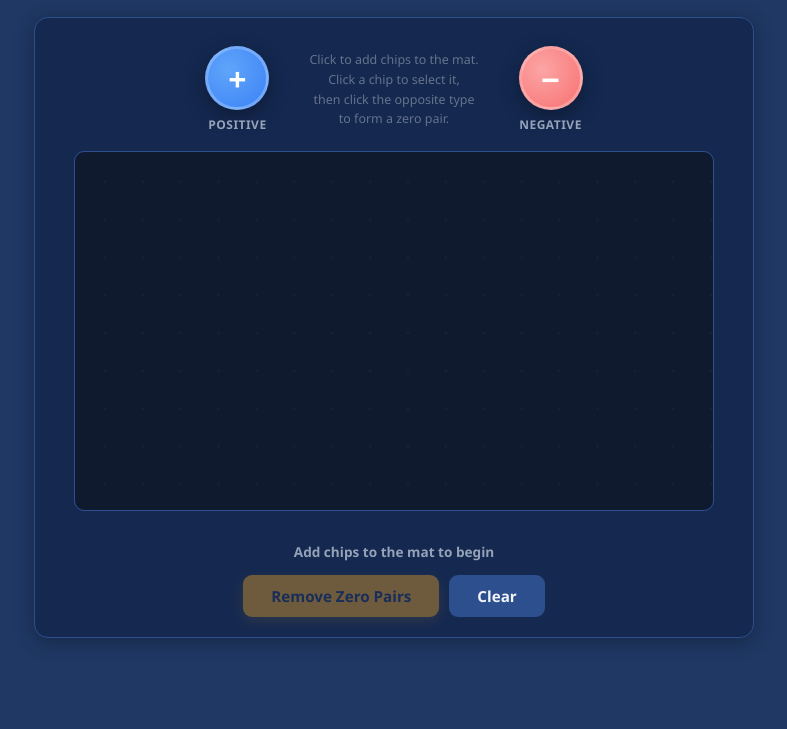
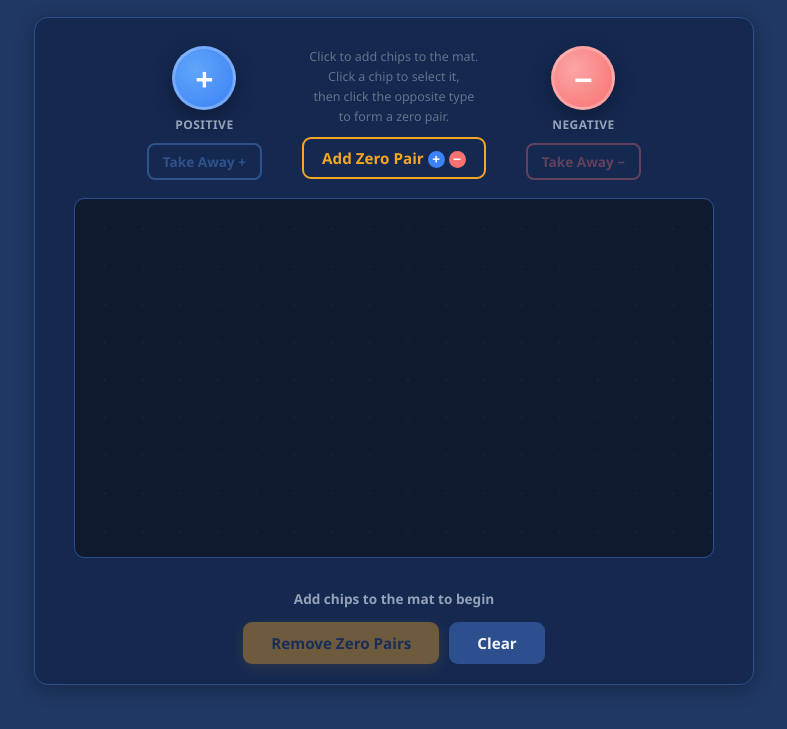
Before and after one commit to anjohnso-sys/mrj-math7, a plain HTML site: page unit1/Unit1_IntegerChips.html in a window 1280 px wide. Shown: the part 87-816 px from the top of the page, without its empty margins (246-1033 px from the left). Drawn offline with Linux system fonts and the light colour scheme.

Commit message:
Add files via upload

```diff
--- a/unit1/Unit1_IntegerChips.html
+++ b/unit1/Unit1_IntegerChips.html
@@ -75,6 +75,34 @@
     pointer-events: none;
   }
 
+  .bank-col, .bank-center {
+    display: flex; flex-direction: column; align-items: center; gap: 10px;
+  }
+
+  .take-btn {
+    padding: 7px 14px; border-radius: 8px;
+    background: transparent; font-family: inherit;
+    font-size: 0.85rem; font-weight: 700; cursor: pointer;
+    transition: transform 0.1s, background 0.1s;
+  }
+  .take-btn:active { transform: scale(0.95); }
+  .take-btn:disabled { opacity: 0.35; cursor: not-allowed; transform: none; }
+  .take-btn.pos { color: #60a5fa; border: 2px solid #60a5fa; }
+  .take-btn.neg { color: #f87171; border: 2px solid #f87171; }
+  .take-btn.pos:hover:not(:disabled) { background: rgba(96,165,250,0.15); }
+  .take-btn.neg:hover:not(:disabled) { background: rgba(248,113,113,0.15); }
+
+  .btn.btn-zero {
+    padding: 9px 18px;
+    background: #142850; color: #F5A623;
+    border: 2px solid #F5A623;
+  }
+  .btn.btn-zero:hover:not(:disabled) { background: rgba(245,166,35,0.15); }
+  .btn-zero .mini { display: inline-block; width: 1.25em; height: 1.25em; line-height: 1.2em;
+    border-radius: 50%; color: white; font-weight: 900; text-align: center; font-size: 0.9em; }
+  .btn-zero .mini.pos { background: #3b82f6; }
+  .btn-zero .mini.neg { background: #f87171; }
+
   /* ── CANVAS ── */
   .canvas-wrap { width: 100%; display: flex; justify-content: center; }
   canvas {
@@ -121,17 +149,28 @@
 <div class="card">
 
   <div class="chip-bank">
+    <div class="bank-col">
       <div class="bank-btn pos" onclick="addChip('+')">
         <div class="bank-circle">+</div>
         <span class="bank-label">Positive</span>
       </div>
+      <button class="take-btn pos" id="btnTakePos" onclick="takeAway('+')" disabled>Take Away +</button>
+    </div>
+    <div class="bank-center">
       <div class="bank-hint">
         Click to add chips to the mat.<br>
         Click a chip to select it,<br>then click the opposite type<br>to form a zero pair.
       </div>
+      <button class="btn btn-zero" id="btnZeroPair" onclick="addZeroPair()">
+        Add Zero Pair <span class="mini pos">+</span> <span class="mini neg">−</span>
+      </button>
+    </div>
+    <div class="bank-col">
       <div class="bank-btn neg" onclick="addChip('-')">
         <div class="bank-circle">−</div>
         <span class="bank-label">Negative</span>
+      </div>
+      <button class="take-btn neg" id="btnTakeNeg" onclick="takeAway('-')" disabled>Take Away −</button>
     </div>
   </div>
 
@@ -186,6 +225,7 @@ const POS_LIGHT = '#60a5fa';
 const NEG_BASE  = '#f87171';
 const NEG_LIGHT = '#fca5a5';
 const GOLD      = '#F5A623';
+const FLASH_MS  = 900;
 
 // ── Layout engine ─────────────────────────────────────────────────────────────
 // Assigns targetX/Y to every chip based on current pairing state.
@@ -235,6 +275,37 @@ function addChip(type) {
   reLayout();
   renderUI();
   scheduleRaf();
+  return chips[chips.length - 1];
+}
+
+// ── Add zero pair (one + and one −, side by side) ─────────────────────────────
+function addZeroPair() {
+  const activeCount = chips.filter(c => c.state !== 'removing').length;
+  if (activeCount + 2 > MAX_CHIPS) return;
+  const p = addChip('+');
+  const n = addChip('-');
+  p.flash = n.flash = FLASH_MS; // brief gold ring so the pair's arrival is visible
+}
+
+// ── Take away a single chip ───────────────────────────────────────────────────
+// Prefers the most recent unpaired chip; if only paired ones remain, unlinks the partner.
+function takeAway(type) {
+  const candidates = chips.filter(c => c.type === type && c.state !== 'removing');
+  const chip = [...candidates].reverse().find(c => !c.paired) || candidates[candidates.length - 1];
+  if (!chip) return;
+
+  if (chip.paired) {
+    const partner = chips.find(c => c.id === chip.pairedWithId);
+    if (partner) { partner.paired = false; partner.pairedWithId = null; }
+  }
+  if (chip.id === pendingId) pendingId = null;
+
+  chip.state = 'removing';
+  chip.paired = false; chip.pairedWithId = null; chip.selected = false;
+  chip.removeScale = chip.scale || 1;
+  chip.tx = chip.x; chip.ty = chip.y - 40; // lift up and off the mat
+  reLayout();
+  renderUI(); scheduleRaf();
 }
 
 // ── Selection / pairing ───────────────────────────────────────────────────────
@@ -338,6 +409,9 @@ function renderUI() {
   const pending = pendingId !== null ? chips.find(c => c.id === pendingId) : null;
 
   document.getElementById('btnRemove').disabled = pairsN === 0;
+  document.getElementById('btnTakePos').disabled  = !active.some(c => c.type === '+');
+  document.getElementById('btnTakeNeg').disabled  = !active.some(c => c.type === '-');
+  document.getElementById('btnZeroPair').disabled = active.length + 2 > MAX_CHIPS;
   document.getElementById('pairsMsg').textContent = pairsN > 0
     ? `${pairsN} zero pair${pairsN !== 1 ? 's' : ''} linked — press Remove to cancel them out`
     : '';
@@ -364,6 +438,7 @@ function rafLoop(ts) {
   let more = false;
 
   for (const c of chips) {
+    if (c.flash > 0) { c.flash = Math.max(0, c.flash - dt); more = true; }
     if (c.state === 'spawning') {
       c.scale = Math.min(1, c.scale + dt / 130);
       if (c.scale < 1) more = true;
@@ -489,6 +564,13 @@ function drawMat() {
       ctx.beginPath(); ctx.arc(0, 0, CHIP_R + 8, 0, Math.PI * 2); ctx.stroke();
     }
 
+    // Fading gold ring on a freshly added zero pair
+    if (c.flash > 0) {
+      ctx.strokeStyle = `rgba(245,166,35,${c.flash / FLASH_MS})`;
+      ctx.lineWidth   = 4;
+      ctx.beginPath(); ctx.arc(0, 0, CHIP_R + 6, 0, Math.PI * 2); ctx.stroke();
+    }
+
     ctx.shadowColor = c.paired ? GOLD : c.selected ? GOLD : base;
     ctx.shadowBlur  = c.paired ? 18 : c.selected ? (10 + 8 * pulse) : 10;
 
@@ -526,6 +608,7 @@ window.addEventListener('keydown', e => {
   if (e.key === '+' || e.key === '=')  { addChip('+'); e.preventDefault(); }
   if (e.key === '-' || e.key === '_')  { addChip('-'); e.preventDefault(); }
   if (e.key === 'Enter')               { removeZeroPairs(); e.preventDefault(); }
+  if (e.key === 'z' || e.key === 'Z')  { addZeroPair(); e.preventDefault(); }
   if (e.key === 'Escape') {
     if (pendingId !== null) {
       const sel = chips.find(c => c.id === pendingId);
```
Lines whose indentation alone changed are shown as unchanged.
